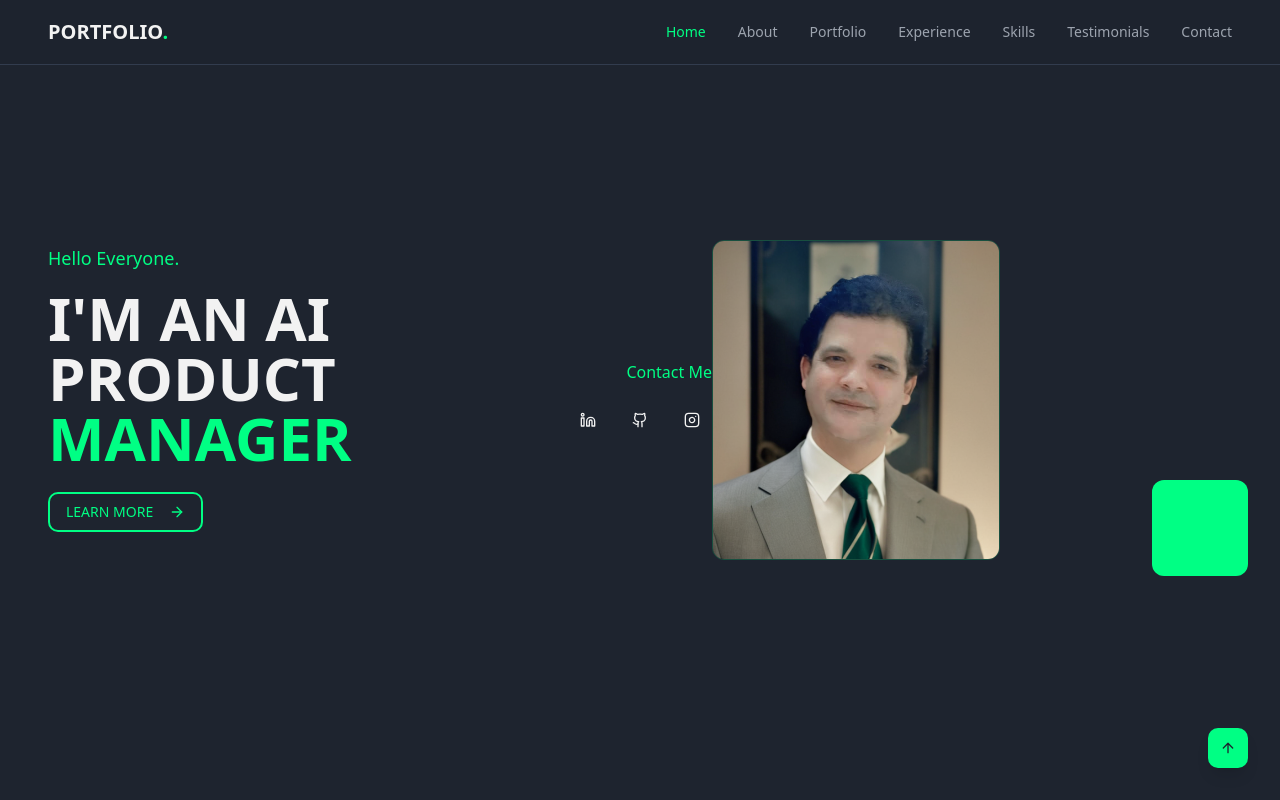
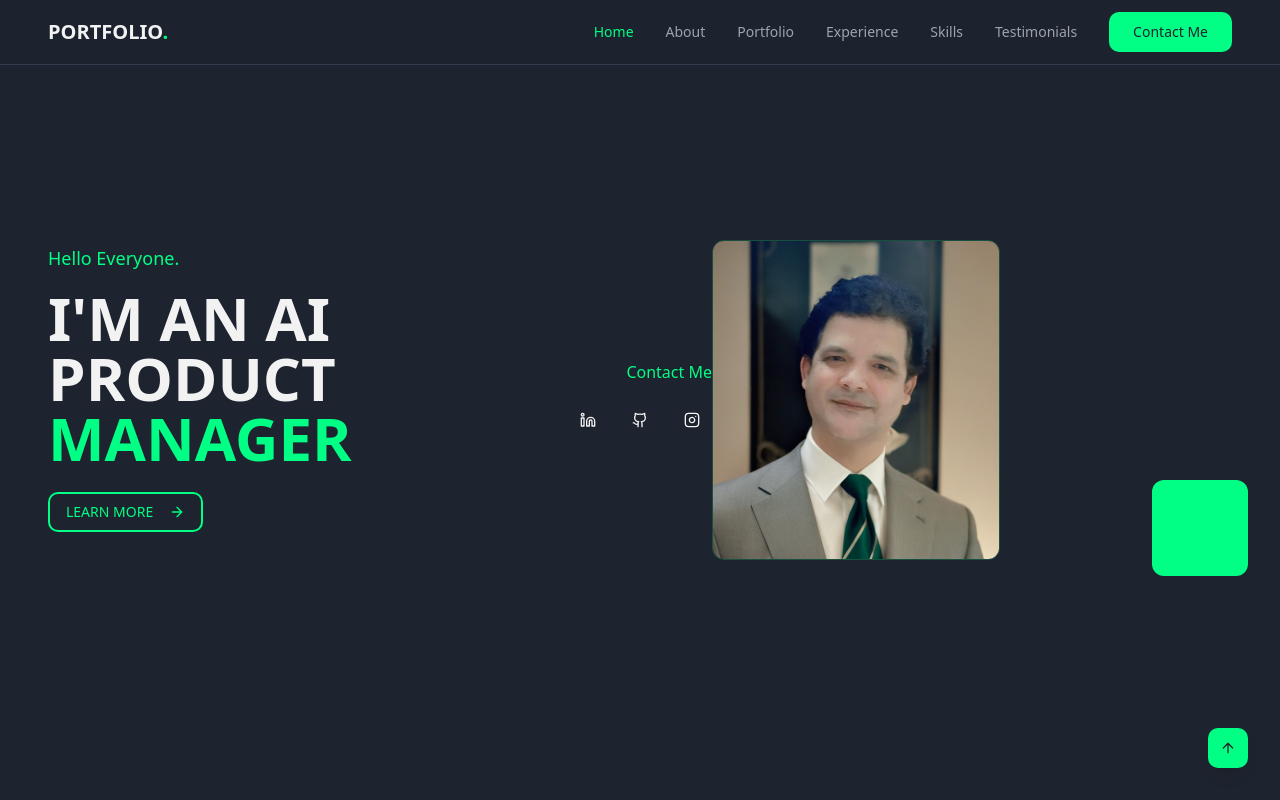
Before and after one commit to pislurcloud/achievement-canvas, a React (Vite) app: page / in a window 1280 px wide. Shown: the top 800 px of the page. Built offline with nearby package versions, Linux system fonts and the light colour scheme.

Commit message:
Position Contact Me button
Move the "Contact Me" button to the top right corner of the page.

```diff
--- a/src/components/Navigation.tsx
+++ b/src/components/Navigation.tsx
@@ -58,7 +58,7 @@ const Navigation = () => {
 
           {/* Desktop Navigation */}
           <div className="hidden lg:flex items-center space-x-8">
-            {navItems.map((item) => (
+            {navItems.slice(0, -1).map((item) => (
               <button
                 key={item.name}
                 onClick={() => scrollToSection(item.href)}
@@ -71,6 +71,12 @@ const Navigation = () => {
                 {item.name}
               </button>
             ))}
+            <Button
+              onClick={() => scrollToSection('#contact')}
+              className="bg-primary hover:bg-primary/90 text-primary-foreground px-6 py-2"
+            >
+              Contact Me
+            </Button>
           </div>
 
           {/* Mobile Menu Button */}
```
